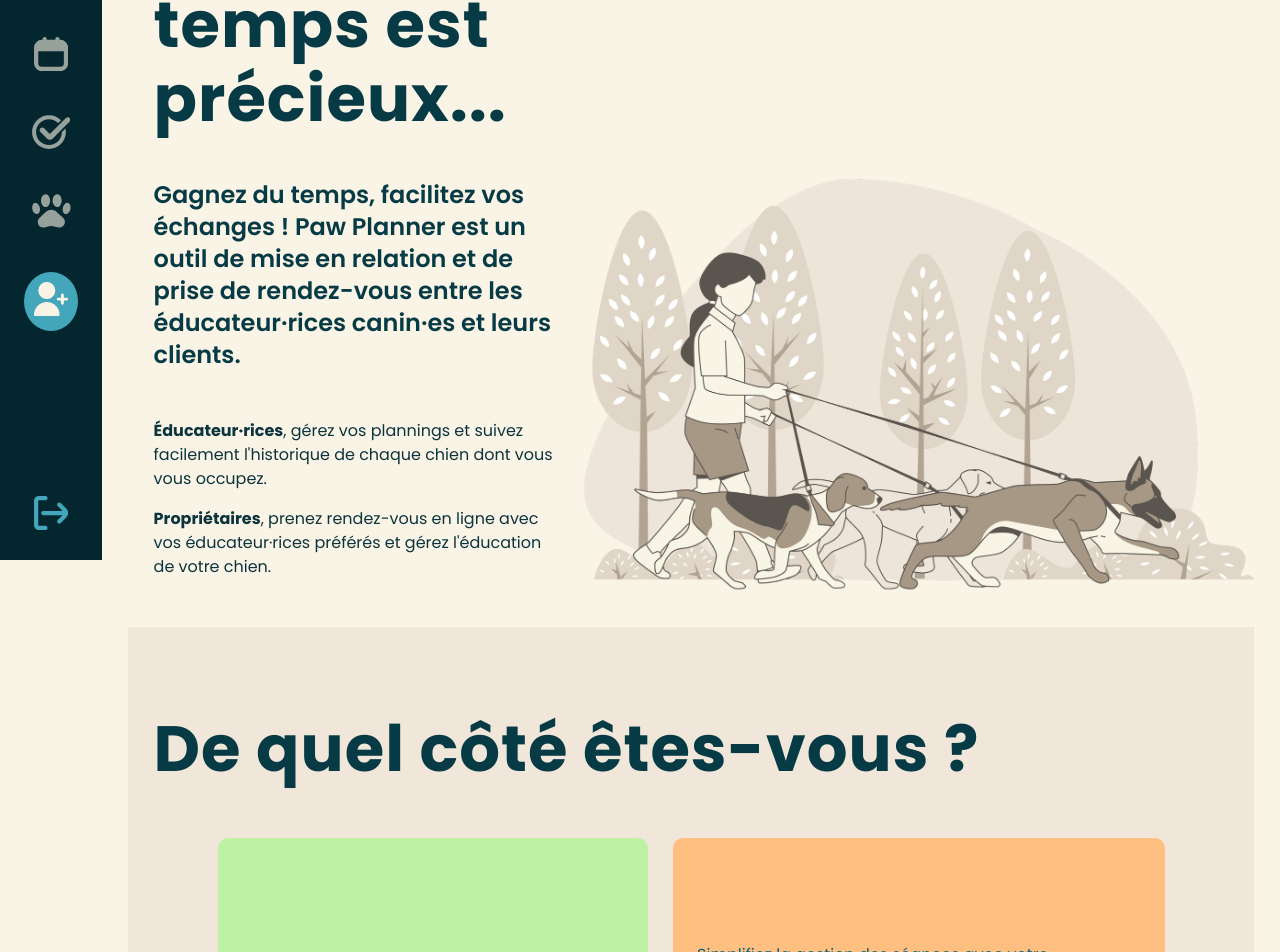
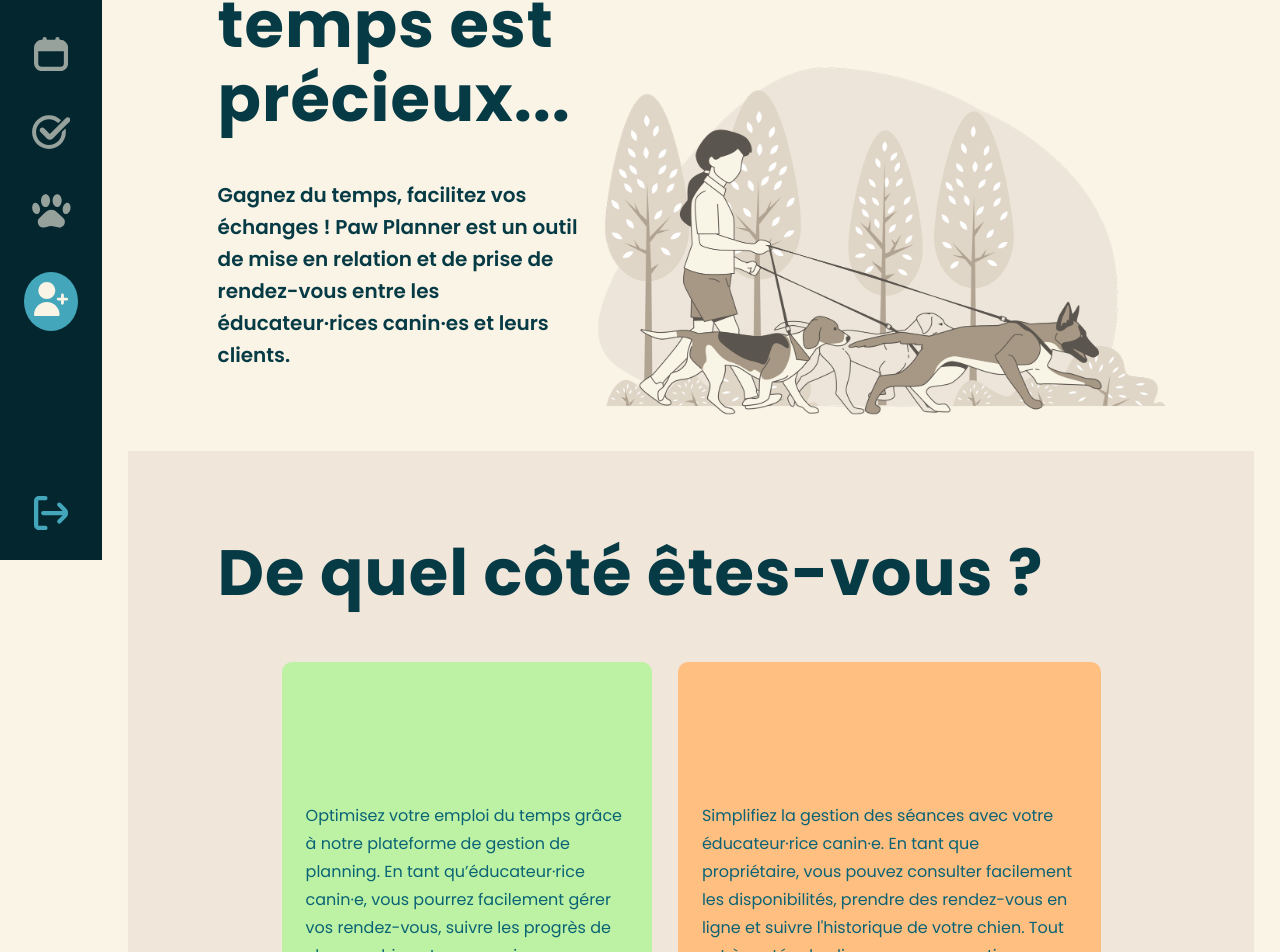
Before and after one commit to WildCodeSchool/cdajs-2405-projet-la-meute, a React (Vite) app in the folder client/: page /dashboard/user in a window 1280 px wide. Shown: the part 240-1192 px from the top of the page. Built offline with nearby package versions, Linux system fonts and the light colour scheme.

Commit message:
fix review julien

```diff
--- a/client/src/layouts/WelcomePage/FillerContent/FillerContent.scss
+++ b/client/src/layouts/WelcomePage/FillerContent/FillerContent.scss
@@ -2,9 +2,9 @@
 
 .welcomepage__filler {
     background-color: $orange-300;
-    padding-inline: $minPaddingInline;
     padding-block-start: 5vh;
     padding-block-end: 10vh;
+    padding-inline: $minHomepagePaddingInline;
     display: flex;
     flex-direction: row;
     justify-content: space-between;
--- a/client/src/pages/Homepage/Homepage.scss
+++ b/client/src/pages/Homepage/Homepage.scss
@@ -9,17 +9,20 @@
     max-width: 100%;
 }
 
+$minHomepagePaddingInline: calc($minPaddingInline + 5vw);
+
+
 /* Votre temps est précieux... */
 .homepage__section--top {
     display: flex;
     flex-direction: row;
     justify-content: space-between;
     margin-block: 4vh;
+    padding-inline: $minHomepagePaddingInline;
 }
 
 .homepage__div--top-text {
     width: 50%;
-    padding-inline-start: $minPaddingInline;
     p {
         color: $primary-dark;
         font-size: $s;
@@ -30,6 +33,7 @@
     h2 {
         line-height: 2rem;
         margin-block-end: 3rem;
+        font-size: $m;
     }
 }
 
@@ -52,7 +56,7 @@
 .homepage__section--choice {
     background-color: $beige-200;
     padding-block: 4vh;
-    padding-inline: $minPaddingInline;
+    padding-inline: $minHomepagePaddingInline;
 }
 
 .homepage__div--choice {
@@ -83,6 +87,7 @@
 }
 
 .homepage__div--choice-title {
+    padding-inline: 0;
     margin-top: 1vh;
     color: $blue-300;
     font-size: $xl;
@@ -99,7 +104,7 @@
 /* Fonctionnalités principales */
 .homepage__features {
     padding-block: 5vh;
-    padding-inline: calc(#{$minPaddingInline} + 5vw);
+    padding-inline: $minHomepagePaddingInline;
     background-color: $blue-300;
     display: flex;
     flex-direction: column;
@@ -157,7 +162,7 @@
     /* Votre temps est précieux... */
     .homepage__section--top {
         flex-direction: column;
-        padding-inline: $minPaddingInline;
+        padding-inline: $minHomepagePaddingInline;
     }
     .homepage__div--top-text {
         padding-inline-start: 0;
@@ -184,6 +189,7 @@
     .homepage__div--choice {
         flex-direction: column;
         gap: 2rem;
+        padding-inline: 0;
     }
     .homepage__div--choice-left {
         width: 100%;
--- a/client/src/pages/Homepage/Homepage.tsx
+++ b/client/src/pages/Homepage/Homepage.tsx
@@ -13,14 +13,6 @@
 							de mise en relation et de prise de rendez-vous entre les
 							éducateur·rices canin·es et leurs clients.
 						</h2>
-						<p>
-							<strong>Éducateur·rices</strong>, gérez vos plannings et suivez
-							facilement l'historique de chaque chien dont vous vous occupez.
-						</p>
-						<p>
-							<strong>Propriétaires</strong>, prenez rendez-vous en ligne avec
-							vos éducateur·rices préférés et gérez l'éducation de votre chien.
-						</p>
 					</article>
 				</div>
 				<div className="homepage__div--top-img">
--- a/client/src/styles/_variables.scss
+++ b/client/src/styles/_variables.scss
@@ -60,6 +60,8 @@
 $btn-height: 2rem;
 $welcomePageHeaderHeight: 10vh;
 $minPaddingInline: 2vw;
+$minHomepagePaddingInline: calc($minPaddingInline + 5vw);
+
 
 // Transparent variables renaming
 $background-color: $primary-light;
```
